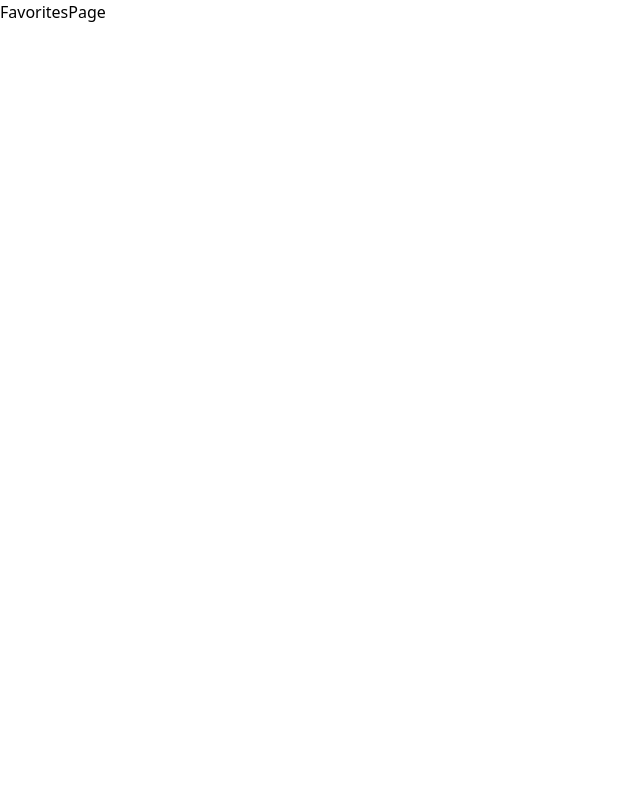
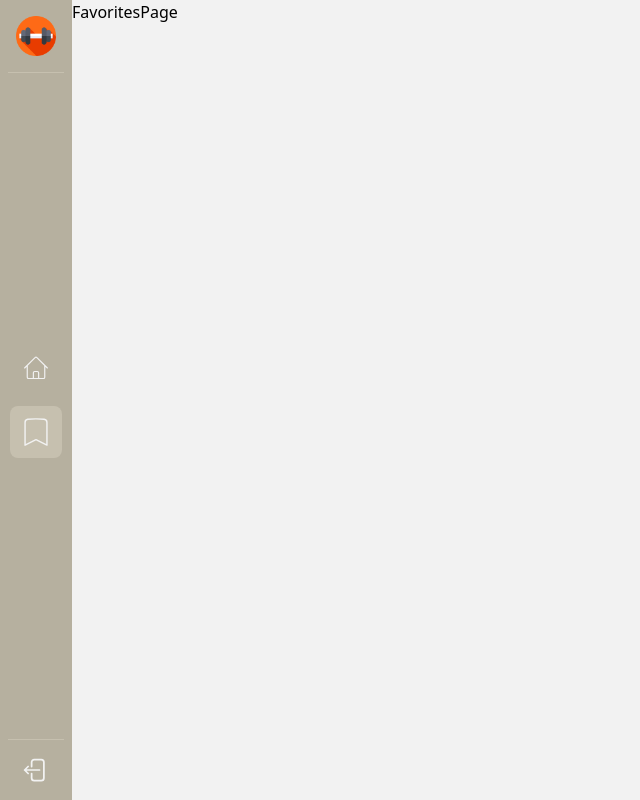
Before and after one commit to SebileGrgl/exercise-app, a React (Vite) app: page /my-favorites in a window 1280 px wide. Shown: the whole page, without its empty margins (0-640 px from the left). Built offline with nearby package versions, Linux system fonts and the light colour scheme.

Commit message:
Sidebar created and navigation operations performed

```diff
--- a/package.json
+++ b/package.json
@@ -10,6 +10,7 @@
     "preview": "vite preview"
   },
   "dependencies": {
+    "@heroicons/react": "^2.2.0",
     "@tailwindcss/vite": "^4.1.7",
     "@tanstack/react-query": "^5.76.1",
     "axios": "^1.9.0",
--- /dev/null
+++ b/src/api/axiosInstance.ts
@@ -0,0 +1,9 @@
+import axios from "axios";
+
+export const axiosInstance = axios.create({
+  baseURL: "https://exercisedb.p.rapidapi.com",
+  headers: {
+    "X-RapidAPI-Key": import.meta.env.VITE_API_KEY,
+    "X-RapidAPI-Host": "exercisedb.p.rapidapi.com",
+  },
+});
--- /dev/null
+++ b/src/api/exerciseData.ts
@@ -0,0 +1,12 @@
+import type { Exercise } from "../types";
+import { axiosInstance } from "./axiosInstance";
+
+export const getAllExercises = async (): Promise<Exercise[]> => {
+  const res = await axiosInstance.get<Exercise[]>("/exercises");
+  return res.data;
+};
+
+export const getExerciseById = async (id: string): Promise<Exercise> => {
+  const res = await axiosInstance.get<Exercise>(`/exercises/exercise/${id}`);
+  return res.data;
+};
--- /dev/null
+++ b/src/components/Sidebar.tsx
@@ -0,0 +1,43 @@
+import { NavLink, useLocation } from "react-router-dom";
+import logo from "../assets/logo.png";
+import { ArrowLeftStartOnRectangleIcon } from "@heroicons/react/24/outline";
+import sidebarLinks from "../constants/sidebarLinks";
+
+const Sidebar = () => {
+  const location = useLocation();
+  return (
+    <aside className="h-screen min-w-18  bg-neutral flex flex-col justify-between items-center py-4 px-2 shadow-black shadow-lg">
+      <div className="border-b border-accent pb-4 flex justify-center items-center w-full ">
+        <img src={logo} alt="logo" width={40} />
+      </div>
+      <nav>
+        <ul className="flex flex-col gap-6 items-center">
+          {sidebarLinks.map(({ id, icon: Icon, path }) => {
+            const isActive = location.pathname === path;
+            return (
+              <li
+                key={id}
+                className={`${isActive ? "bg-accent p-3 rounded-lg" : ""}`}
+              >
+                <NavLink to={path}>
+                  <Icon
+                    className={`w-7 stroke-1 text-secondary transition-transform duration-150 ${
+                      isActive ? "scale-125 " : "hover:scale-110 "
+                    }`}
+                  />
+                </NavLink>
+              </li>
+            );
+          })}
+        </ul>
+      </nav>
+      <div className="border-t border-t-accent pt-4 flex justify-center items-center w-full ">
+        <NavLink to="/login">
+          <ArrowLeftStartOnRectangleIcon className="w-7 text-secondary" />
+        </NavLink>
+      </div>
+    </aside>
+  );
+};
+
+export default Sidebar;
--- /dev/null
+++ b/src/constants/sidebarLinks.ts
@@ -0,0 +1,16 @@
+import { HomeIcon, BookmarkIcon } from "@heroicons/react/24/outline";
+
+const sidebarLinks = [
+  {
+    id: 1,
+    icon: HomeIcon,
+    path: "/",
+  },
+  {
+    id: 2,
+    icon: BookmarkIcon,
+    path: "/my-favorites",
+  },
+];
+
+export default sidebarLinks;
--- a/src/index.css
+++ b/src/index.css
@@ -6,5 +6,6 @@
 
   --color-primary: #000000;
   --color-secondary: #f2f2f2;
-  --color-accent: #b6b09f;
+  --color-accent: rgba(234, 228, 213, 0.3);
+  --color-neutral: #b6b09f;
 }
--- /dev/null
+++ b/src/layout/MainLayout.tsx
@@ -0,0 +1,12 @@
+import Sidebar from "../components/Sidebar";
+
+const MainLayout = ({ children }: { children: React.ReactNode }) => {
+  return (
+    <div className="flex">
+      <Sidebar />
+      <main className="bg-secondary w-full">{children}</main>
+    </div>
+  );
+};
+
+export default MainLayout;
--- a/src/main.tsx
+++ b/src/main.tsx
@@ -3,11 +3,15 @@ import { createRoot } from "react-dom/client";
 import "./index.css";
 import App from "./App.tsx";
 import { BrowserRouter } from "react-router-dom";
+import { QueryClient, QueryClientProvider } from "@tanstack/react-query";
 
+const queryClient = new QueryClient();
 createRoot(document.getElementById("root")!).render(
   <StrictMode>
-    <BrowserRouter>
-      <App />
-    </BrowserRouter>
+    <QueryClientProvider client={queryClient}>
+      <BrowserRouter>
+        <App />
+      </BrowserRouter>
+    </QueryClientProvider>
   </StrictMode>
 );
--- a/src/pages/FavoritesPage.tsx
+++ b/src/pages/FavoritesPage.tsx
@@ -1,5 +1,11 @@
+import MainLayout from "../layout/MainLayout";
+
 const FavoritesPage = () => {
-  return <div>FavoritesPage</div>;
+  return (
+    <MainLayout>
+      <div>FavoritesPage</div>
+    </MainLayout>
+  );
 };
 
 export default FavoritesPage;
--- a/src/pages/HomePage.tsx
+++ b/src/pages/HomePage.tsx
@@ -1,5 +1,23 @@
+import { useQuery } from "@tanstack/react-query";
+import { getAllExercises } from "../api/exerciseData";
+import MainLayout from "../layout/MainLayout";
+
 const HomePage = () => {
-  return <div>Home Page</div>;
+  const { data, isLoading, error } = useQuery({
+    queryKey: ["exercises"],
+    queryFn: getAllExercises,
+    staleTime: Infinity,
+  });
+
+  console.log(data, isLoading, error);
+
+  return (
+    <>
+      <MainLayout>
+        <div>Home Page</div>
+      </MainLayout>
+    </>
+  );
 };
 
 export default HomePage;
--- /dev/null
+++ b/src/types.ts
@@ -0,0 +1,10 @@
+export type Exercise = {
+  bodyPart: string;
+  equipment: string;
+  gifUrl: string;
+  id: string;
+  instructions: string[];
+  name: string;
+  secondaryMuscles: string[];
+  target: string;
+};
```
Also changed, not shown: src/assets/logo.png (added), 1 other file (tests, documents, lock files or other folders).
